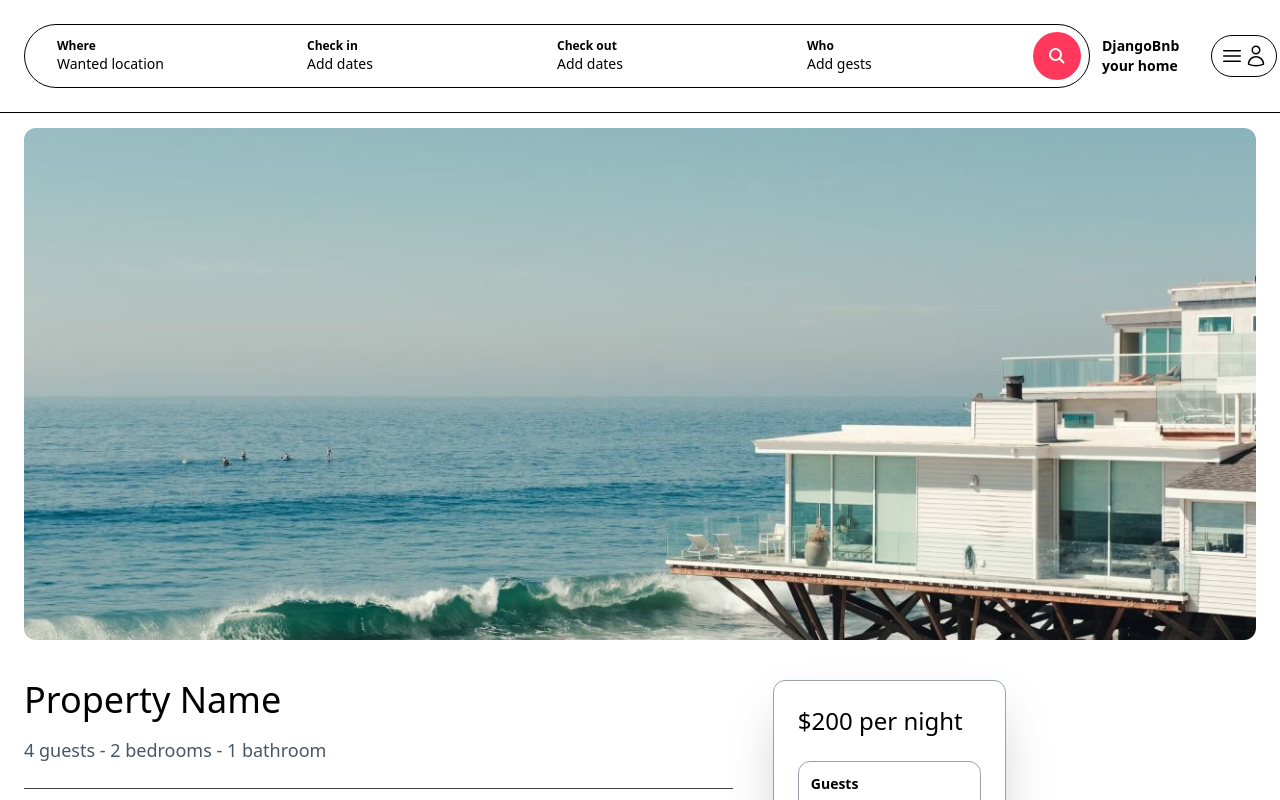
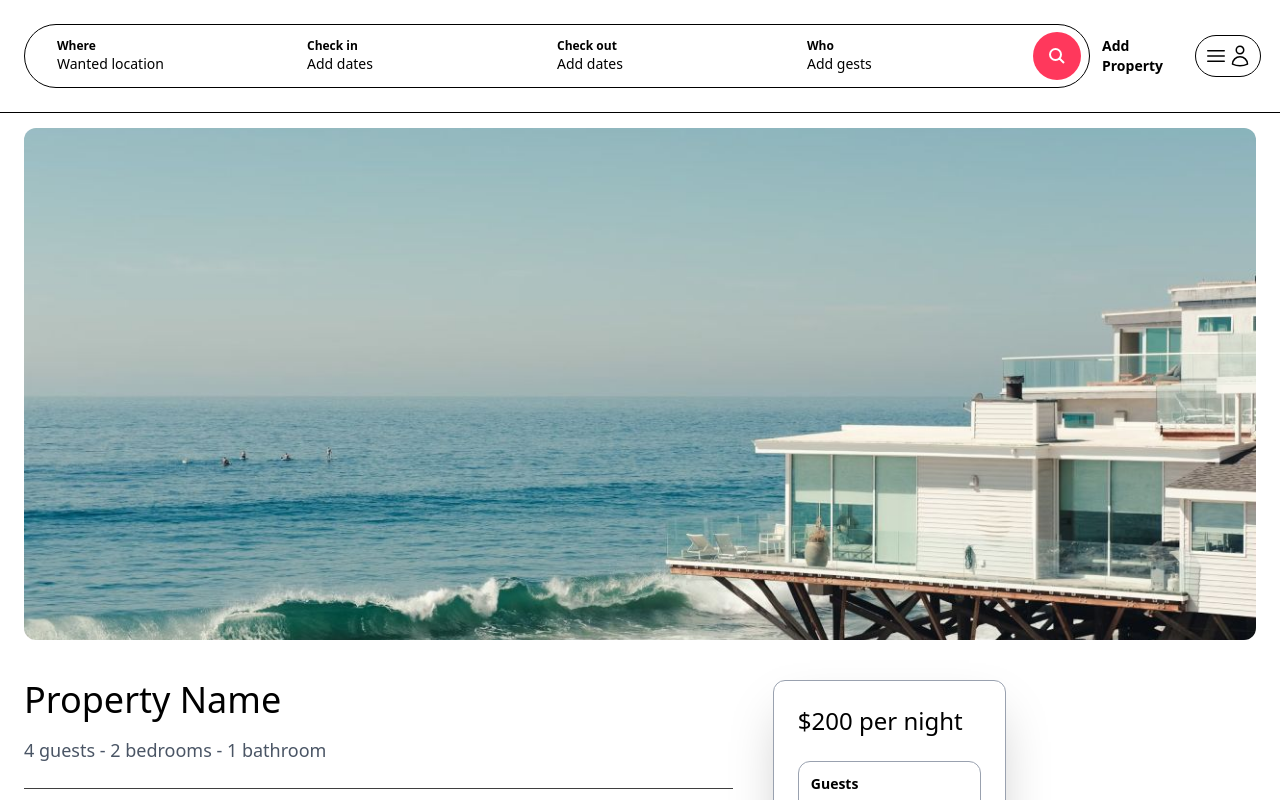
Before and after one commit to Adham-Magdy/Django-AirbnbClone-FrontEnd, a Next.js app: page /properties/1 in a window 1280 px wide. Shown: the top 800 px of the page. Built offline with nearby package versions, Linux system fonts and the light colour scheme; no server answers.

Commit message:
working on add new property service

```diff
--- a/src/app/components/modals/AddPropertyModel.tsx
+++ b/src/app/components/modals/AddPropertyModel.tsx
@@ -1,11 +1,21 @@
 'use client';
+import usePropertyModel from '@/app/hooks/usePropertyModel';
 import React from 'react'
+import Modals from './Modals';
 
 const AddPropertyModel = () => {
+
+    const addPropertyModel = usePropertyModel();
   return (
-    <div>
+    <>
+      <Modals
+      isOpen={addPropertyModel.isOpen}
+      close={addPropertyModel.close}
+      label='Add Property'
+      content={<div>Yoo</div>}
 
-    </div>
+      />
+    </>
   )
 }
 
--- a/src/app/components/navbar/AddPropertyButton.tsx
+++ b/src/app/components/navbar/AddPropertyButton.tsx
@@ -1,11 +1,36 @@
-import React from 'react'
+"use client";
 
-const AddPropertyButton = () => {
+import useLoginModal from "@/app/hooks/useLoginModal";
+import usePropertyModel from "@/app/hooks/usePropertyModel";
+
+interface IPropertyModel{
+  userId:string | null;
+}
+const AddPropertyButton:React.FC<IPropertyModel> = ({userId}) => {
+  const addPropertyModel = usePropertyModel();
+  const logIn = useLoginModal();
+
+  const addProperty = () => {
+    // check if user logged in
+    if(userId)
+    {
+    addPropertyModel.open();
+    }
+    // user not log in open log in form
+    else{
+      logIn.open();
+    }
+  };
   return (
-    <div className='p-2  cursor-pointer text-sm font-semibold rounded-full hover:bg-gray-200 ml-1'>
-      DjangoBnb your home
-    </div>
-  )
-}
+    <>
+      <div
+        onClick={addProperty}
+        className="p-2  cursor-pointer text-sm font-semibold rounded-full hover:bg-gray-200 ml-1"
+      >
+        Add Property
+      </div>
+    </>
+  );
+};
 
-export default AddPropertyButton
+export default AddPropertyButton;
--- a/src/app/layout.tsx
+++ b/src/app/layout.tsx
@@ -4,6 +4,8 @@ import "./globals.css";
 import LoginModal from "./components/modals/LoginModal";
 import SignupModal from "./components/modals/SignupModal";
 import Navbar from "./components/navbar/Navbar";
+import AddPropertyModel from "./components/modals/AddPropertyModel";
+
 
 const geistSans = Geist({
   variable: "--font-geist-sans",
@@ -42,6 +44,7 @@ export default function RootLayout({
        {/* <Modals label="Modal Test" content={content()} isOpen={false}/> */}
       <LoginModal/>
       <SignupModal/>
+      <AddPropertyModel/>
       </body>
     </html>
   );
```
